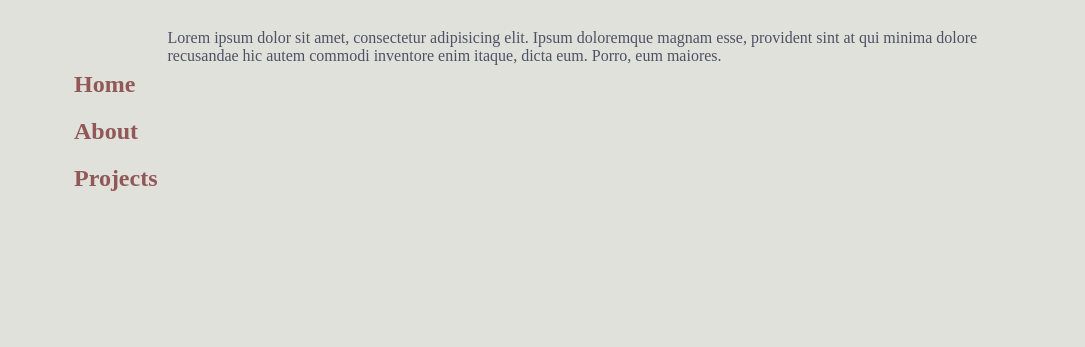
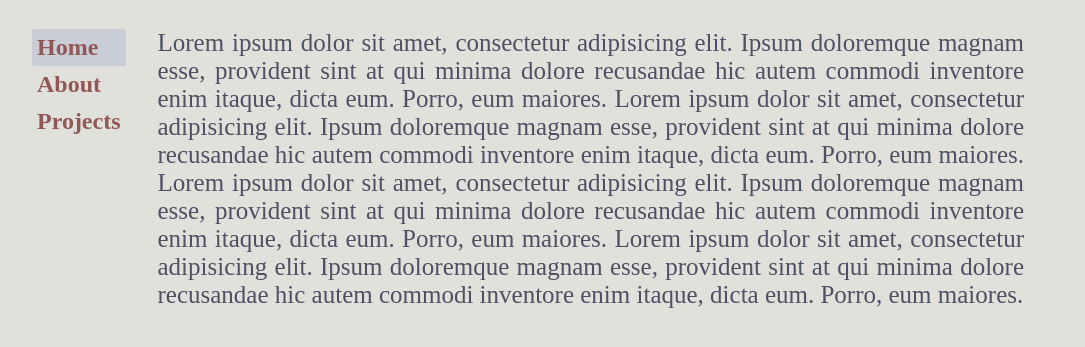
Before and after one commit to davideaded/davidswebsite, a website built with Vite: page index.html in a window 1280 px wide. Shown: the part 101-448 px from the top of the page, without its empty margins (96-1181 px from the left). Built offline with nearby package versions, Linux system fonts and the light colour scheme; files whose address does not match are found by name.

Commit message:
Changes to the link display

```diff
--- a/index.html
+++ b/index.html
@@ -34,7 +34,14 @@
     </div>
 
     <div id="main-content">
-      Lorem ipsum dolor sit amet, consectetur adipisicing elit. Ipsum doloremque magnam esse, provident sint at qui minima dolore recusandae hic autem commodi inventore enim itaque, dicta eum. Porro, eum maiores.
+      Lorem ipsum dolor sit amet, consectetur adipisicing elit. Ipsum doloremque magnam esse, provident sint at qui
+      minima dolore recusandae hic autem commodi inventore enim itaque, dicta eum. Porro, eum maiores.
+      Lorem ipsum dolor sit amet, consectetur adipisicing elit. Ipsum doloremque magnam esse, provident sint at qui
+      minima dolore recusandae hic autem commodi inventore enim itaque, dicta eum. Porro, eum maiores.
+      Lorem ipsum dolor sit amet, consectetur adipisicing elit. Ipsum doloremque magnam esse, provident sint at qui
+      minima dolore recusandae hic autem commodi inventore enim itaque, dicta eum. Porro, eum maiores.
+      Lorem ipsum dolor sit amet, consectetur adipisicing elit. Ipsum doloremque magnam esse, provident sint at qui
+      minima dolore recusandae hic autem commodi inventore enim itaque, dicta eum. Porro, eum maiores.
     </div>
   </main>
 
--- a/main.js
+++ b/main.js
@@ -49,18 +49,14 @@ const createNavBar = (parentDiv) => {
   parentDiv.appendChild(ulElement);
 }
 
-const displayCurrentPage = () => {
-  const currentPath = window.location.pathname.substring(1).toLowerCase();
-  console.log(currentPath);
+const displayCurrentPageInNavBar = () => {
+  let currentPath = window.location.pathname.substring(1).toLowerCase();
+  if (currentPath === '') currentPath = "home";
 
   const linkElements = document.querySelectorAll(`.${currentPath}`);
-  if (linkElements) {
-    linkElements.forEach(e => e.classList.add('current-page'));
-  } else {
-    console.log("Current element not found");
-  }
+  linkElements.forEach(e => e.classList.add('current-page'));
 }
 
 createNavBar(mobileNavMenu);
 createNavBar(mainNav);
-displayCurrentPage();
+displayCurrentPageInNavBar();
--- a/style.css
+++ b/style.css
@@ -27,6 +27,7 @@
 }
 
 body {
+  font-family: 'dosis';
   background-color: var(--bg);
   color: var(--txt);
   width: 80%;
@@ -76,17 +77,17 @@ header {
 
 main {
   display: flex;
-  margin: 2rem;
 }
 
 #main-nav {
   padding: 2rem 0;
   display: flex;
   width: 10rem;
+  margin: 0;
 }
 
 ul li {
-  padding: 10px;
+  padding: 5px;
   border-radius: 5%;
   width: 100%;
   font-weight: 700;
@@ -99,6 +100,12 @@ ul li {
   flex-direction: column;
   align-items: center;
   padding: 0;
+}
+
+#main-content {
+  padding: 2rem;
+  font-size: 25px;
+  text-align: justify;
 }
 
 .current-page {
```
